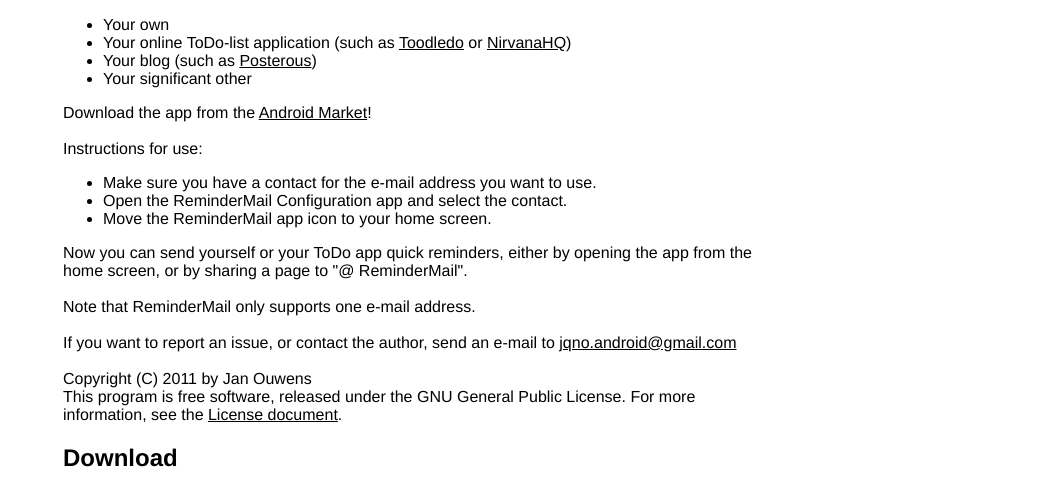
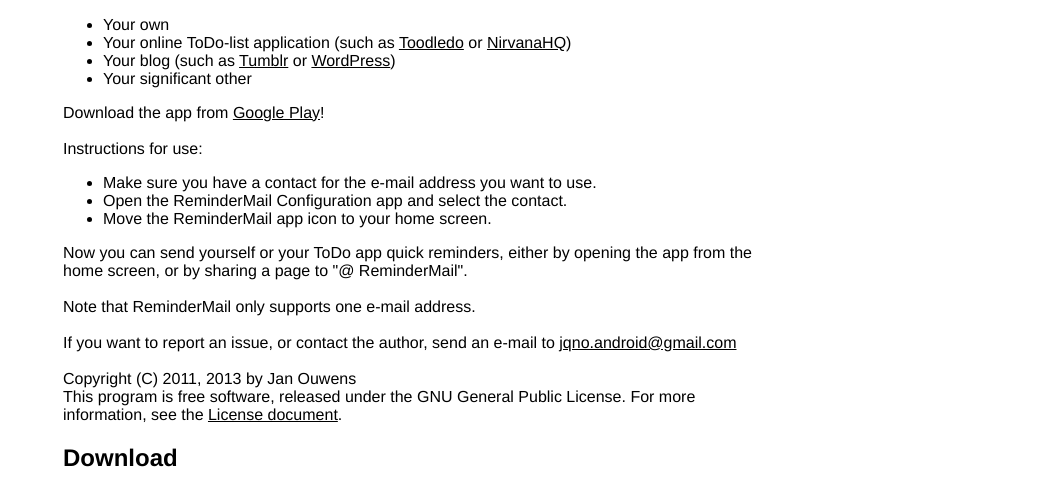
Before and after one commit to jqno/remindermail, a plain HTML site: page index.html in a window 1280 px wide. Shown: the part 305-794 px from the top of the page, without its empty margins (227-1280 px from the left). Drawn offline with Linux system fonts and the light colour scheme.

Commit message:
Updated for release of version 0.3

```diff
--- a/index.html
+++ b/index.html
@@ -53,10 +53,10 @@ With ReminderMail, you can quickly send e-mail to a pre-defined address. It coul
 <ul>
 <li>Your own</li>
 <li>Your online ToDo-list application (such as <a href="http://www.toodledo.com">Toodledo</a> or <a href="http://www.nirvanahq.com">NirvanaHQ</a>)</li>
-<li>Your blog (such as <a href="https://posterous.com/">Posterous</a>)</li>
+<li>Your blog (such as <a href="http://www.tumblr.com/docs/nl/email_publishing">Tumblr</a> or <a href="http://codex.wordpress.org/Post_to_your_blog_using_email">WordPress</a>)</li>
 <li>Your significant other</li>
 </ul>
-Download the app from the <a href="https://market.android.com/details?id=nl.jqno.remindermail">Android Market</a>!
+Download the app from <a href="https://play.google.com/store/apps/details?id=nl.jqno.remindermail">Google Play</a>!
 <br><br>
 Instructions for use:
 <ul>
@@ -70,7 +70,7 @@ Note that ReminderMail only supports one e-mail address.
 <br><br>
 If you want to report an issue, or contact the author, send an e-mail to <a href="mailto:jqno.android@gmail.com">jqno.android@gmail.com</a>
 <br><br>
-Copyright (C) 2011 by Jan Ouwens<br>
+Copyright (C) 2011, 2013 by Jan Ouwens<br>
 This program is free software, released under the GNU General Public License.
 For more information, see the <a href="https://raw.github.com/jqno/remindermail/master/COPYING">License document</a>.
 </p>
```
